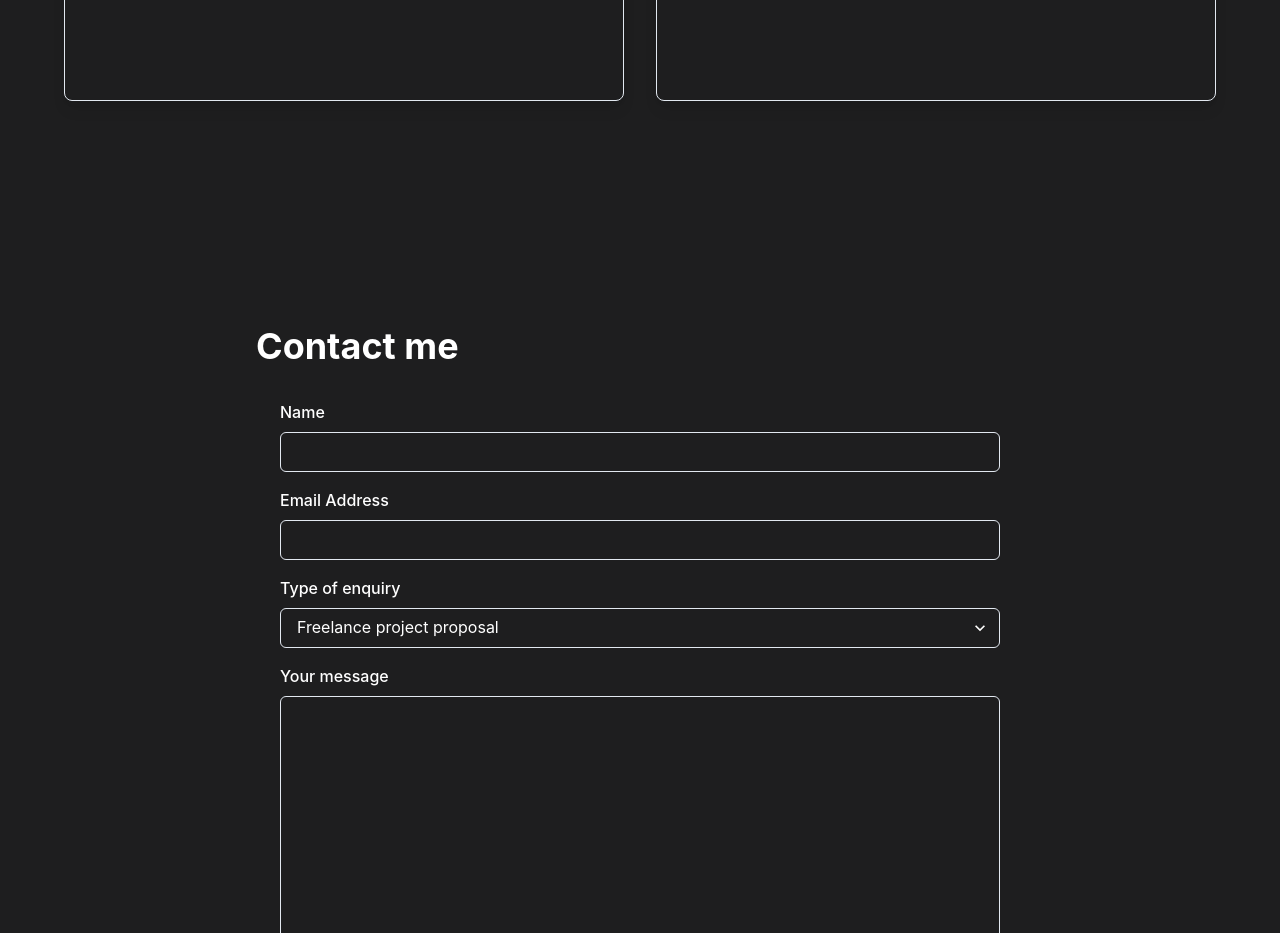
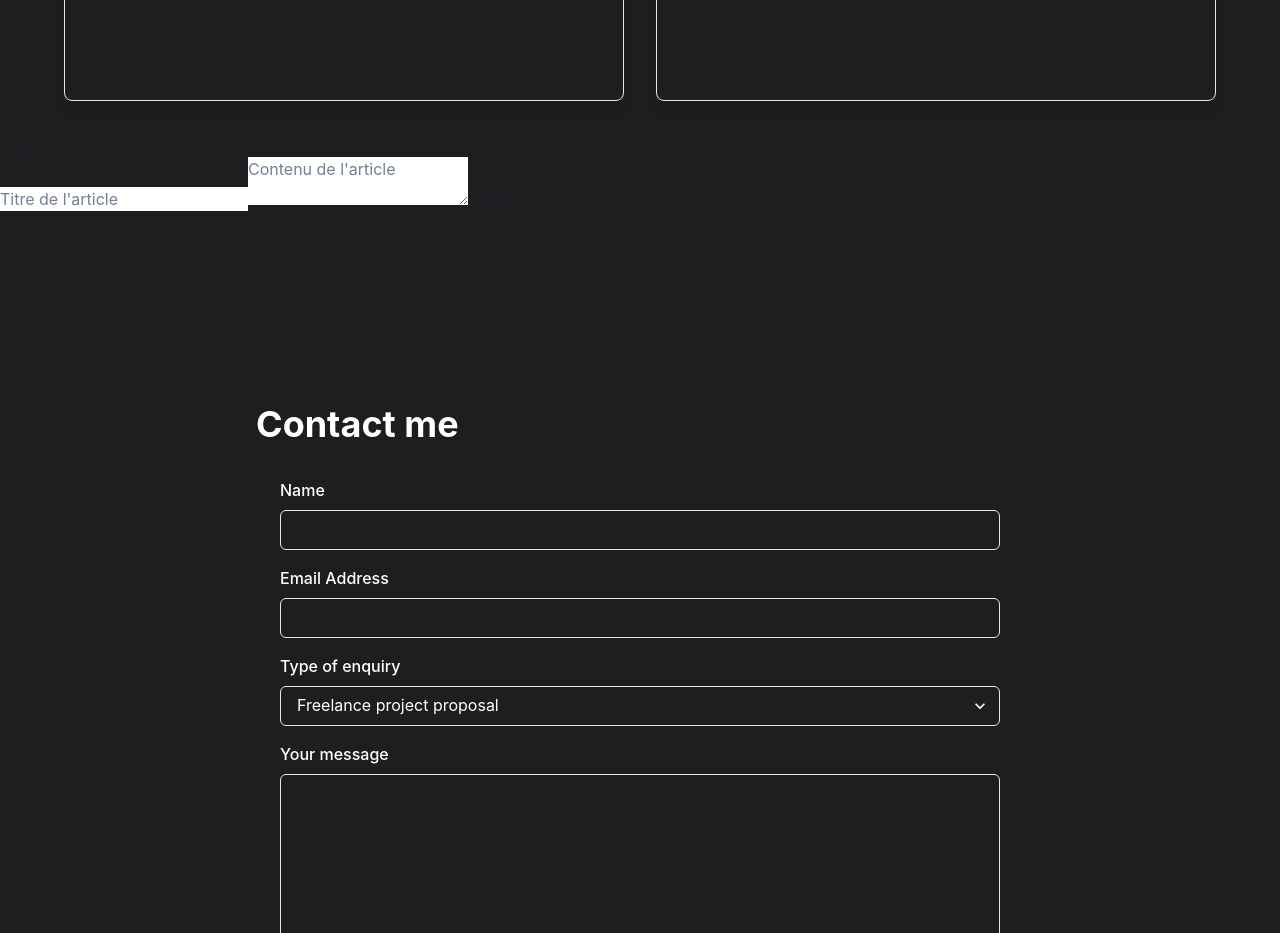
Before and after one commit to Brahmahamadou/Brahmahamadou-PortofolioReactCoursera, a React (Create React App) app: page / in a window 1280 px wide. Shown: the part 2660-3593 px from the top of the page. Built offline with nearby package versions, Linux system fonts and the light colour scheme.

Commit message:
formulaire redaction

```diff
--- a/src/App.js
+++ b/src/App.js
@@ -30,10 +30,10 @@ function App() {
           <div id="landing-section"><LandingSection /></div>
           <div id="about-section"><About /></div>
           <div id="projects-section"><ProjectsSection /></div>
+          <div id="blog-section"><BlogSection /></div> {/* Déplacez cette ligne ici */}
           <div id="contactme-section"><ContactMeSection /></div>
           <Footer />
           <Alert />
-          {showBlogSection && <div id="blog-section"><BlogSection /></div>}
         </main>
       </AlertProvider>
     </ChakraProvider>
--- a/src/components/BlogSection.jsx
+++ b/src/components/BlogSection.jsx
@@ -1,27 +1,43 @@
-import React from 'react';
+import React, { useState } from 'react';
 
 const BlogSection = () => {
-  // Exemple de données pour les articles de blog
-  const blogPosts = [
-    {
-      id: 1,
-      title: "Titre de l'article 1",
-      content: "Contenu de l'article 1...",
-    },
-    {
-      id: 2,
-      title: "Titre de l'article 2",
-      content: "Contenu de l'article 2...",
-    },
-    // Ajoutez d'autres articles de blog ici
-  ];
+  const [title, setTitle] = useState('');
+  const [content, setContent] = useState('');
+  const [blogPosts, setBlogPosts] = useState([]);
+
+  const handleSubmit = (e) => {
+    e.preventDefault();
+    const newPost = { title, content };
+    setBlogPosts([...blogPosts, newPost]);
+    // Réinitialiser les champs du formulaire après la soumission
+    setTitle('');
+    setContent('');
+  };
 
   return (
     <section id="blog-section">
       <h2>Blog</h2>
+      {/* Formulaire de rédaction d'article */}
+      <form onSubmit={handleSubmit}>
+        <input
+          type="text"
+          placeholder="Titre de l'article"
+          value={title}
+          onChange={(e) => setTitle(e.target.value)}
+          required
+        />
+        <textarea
+          placeholder="Contenu de l'article"
+          value={content}
+          onChange={(e) => setContent(e.target.value)}
+          required
+        ></textarea>
+        <button type="submit">Publier</button>
+      </form>
+      {/* Affichage des articles */}
       <div>
-        {blogPosts.map((post) => (
-          <div key={post.id}>
+        {blogPosts.map((post, index) => (
+          <div key={index}>
             <h3>{post.title}</h3>
             <p>{post.content}</p>
           </div>
--- a/src/index.css
+++ b/src/index.css
@@ -5,6 +5,7 @@ body {
     sans-serif;
   -webkit-font-smoothing: antialiased;
   -moz-osx-font-smoothing: grayscale;
+  margin-bottom: 0 !important;
 }
 
 html {
```
Also changed, not shown: src/components/FormulaireRedaction.jsx (added).
